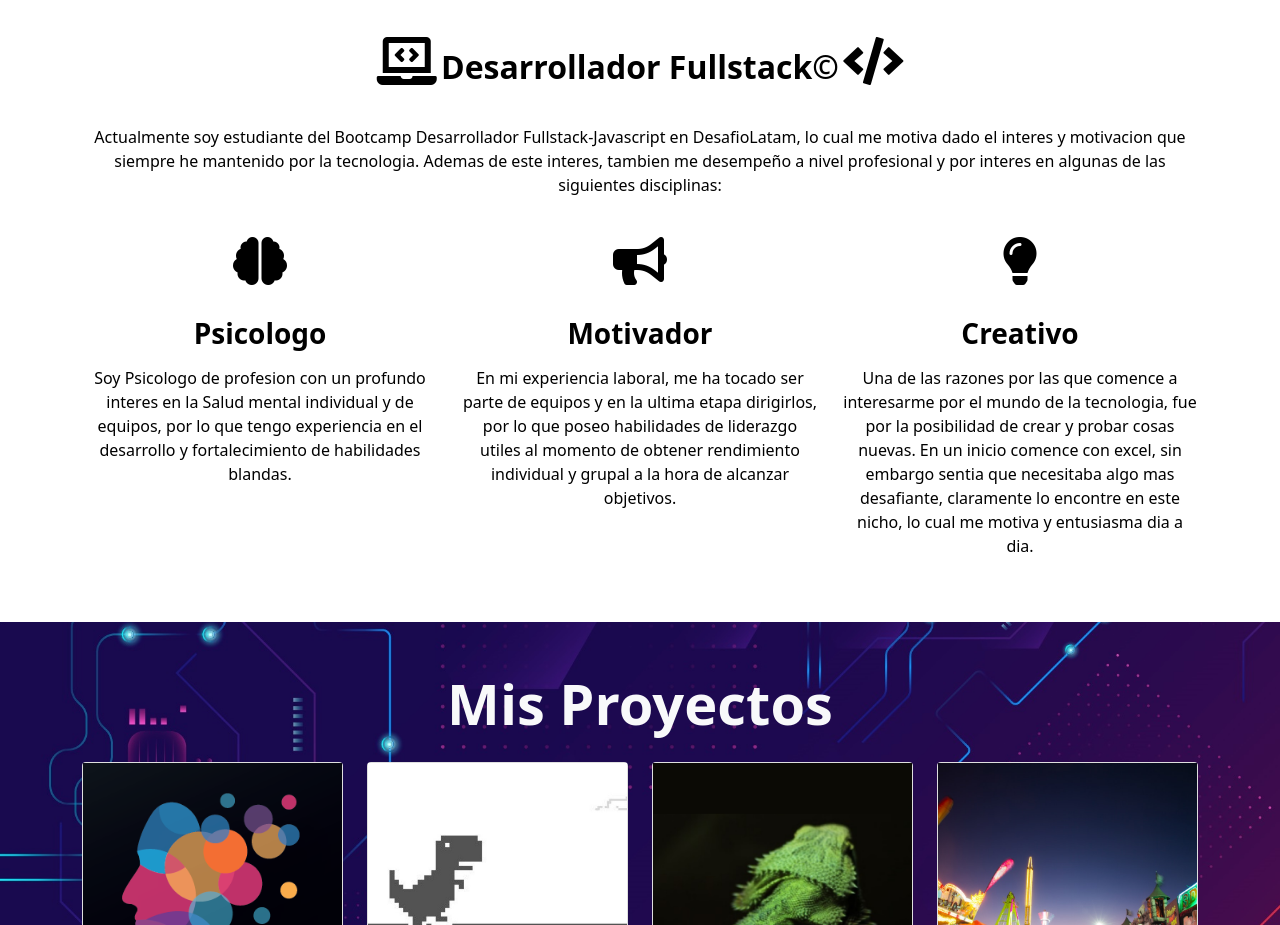
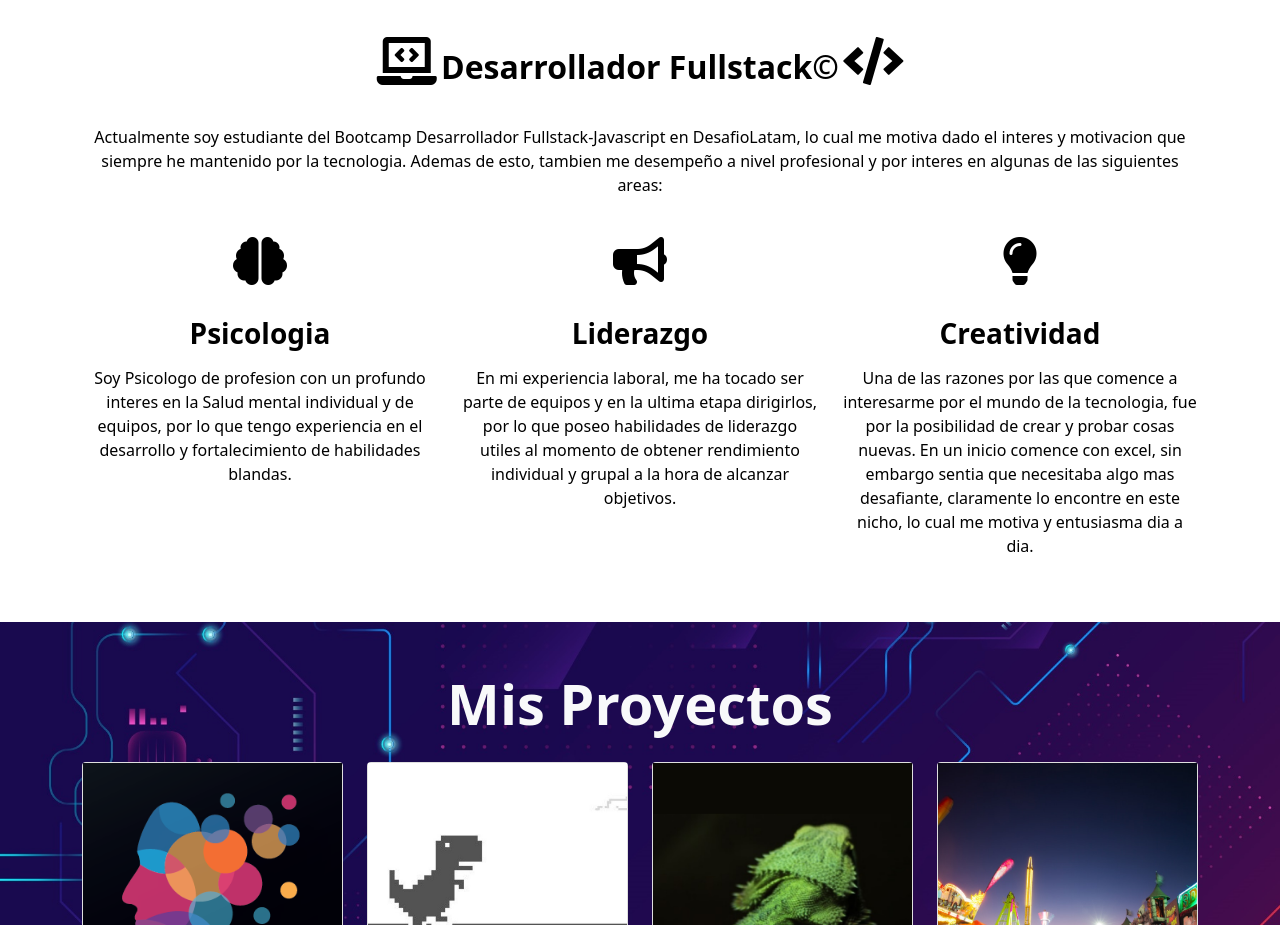
Before and after one commit to cvalenciapatagonia/Desafio_06-Portafolio, a plain HTML site: page index.html in a window 1280 px wide. Shown: the part 826-1751 px from the top of the page. Drawn offline with nearby package versions, Linux system fonts and the light colour scheme.

Commit message:
Modificacion areas de interes

```diff
--- a/index.html
+++ b/index.html
@@ -104,15 +104,15 @@
       <p class="my-4">
         Actualmente soy estudiante del Bootcamp Desarrollador
         Fullstack-Javascript en DesafioLatam, lo cual me motiva dado el interes
-        y motivacion que siempre he mantenido por la tecnologia. Ademas de este
-        interes, tambien me desempeño a nivel profesional y por interes en
-        algunas de las siguientes disciplinas:
+        y motivacion que siempre he mantenido por la tecnologia. Ademas de esto,
+        tambien me desempeño a nivel profesional y por interes en
+        algunas de las siguientes areas:
       </p>
 
       <div class="row">
         <div class="col-12 col-md-4">
           <i class="fas fa-solid fa-brain fa-3x my-3"></i>
-          <h3 class="my-3 fw-bold">Psicologo</h3>
+          <h3 class="my-3 fw-bold">Psicologia</h3>
           <p class="my-3">
             Soy Psicologo de profesion con un profundo interes en la Salud
             mental individual y de equipos, por lo que tengo experiencia en el
@@ -121,7 +121,7 @@
         </div>
         <div class="col-12 col-md-4">
           <i class="fas fa-bullhorn fa-3x my-3"></i>
-          <h3 class="my-3 fw-bold">Motivador</h3>
+          <h3 class="my-3 fw-bold">Liderazgo</h3>
           <p class="my-3">
             En mi experiencia laboral, me ha tocado ser parte de equipos y en la
             ultima etapa dirigirlos, por lo que poseo habilidades de liderazgo
@@ -131,7 +131,7 @@
         </div>
         <div class="col-12 col-md-4">
           <i class="fas fa-regular fa-lightbulb fa-3x my-3"></i>
-          <h3 class="my-3 fw-bold">Creativo</h3>
+          <h3 class="my-3 fw-bold">Creatividad</h3>
           <p class="my-3">
             Una de las razones por las que comence a interesarme por el mundo de
             la tecnologia, fue por la posibilidad de crear y probar cosas
```
